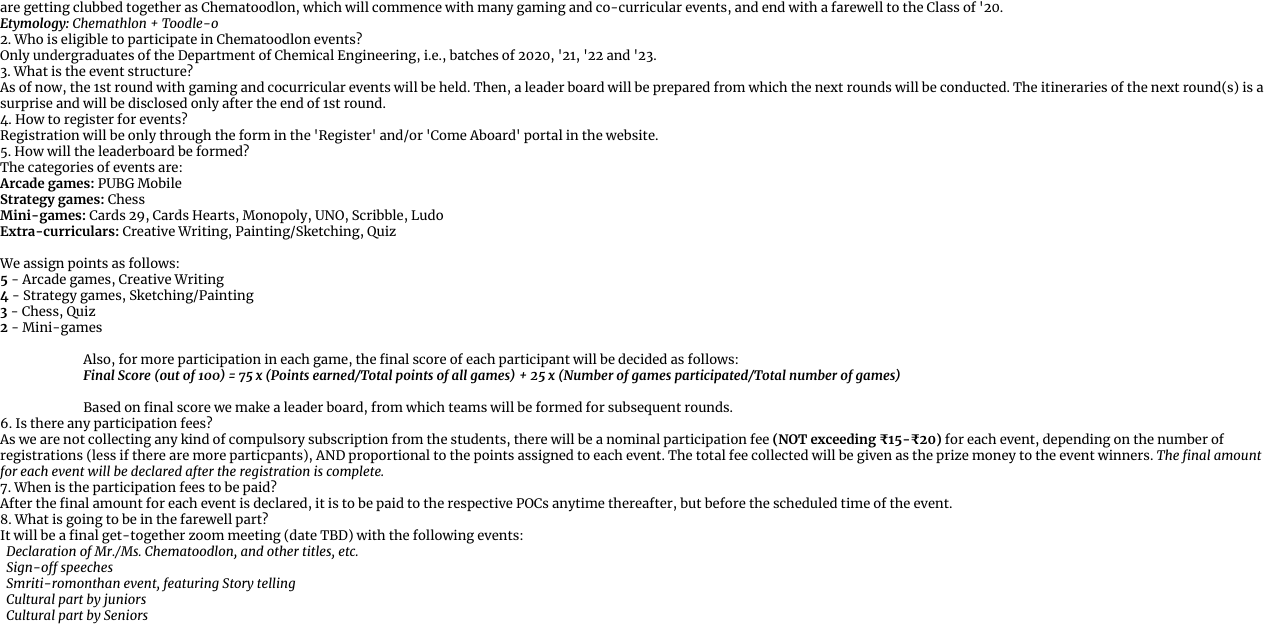
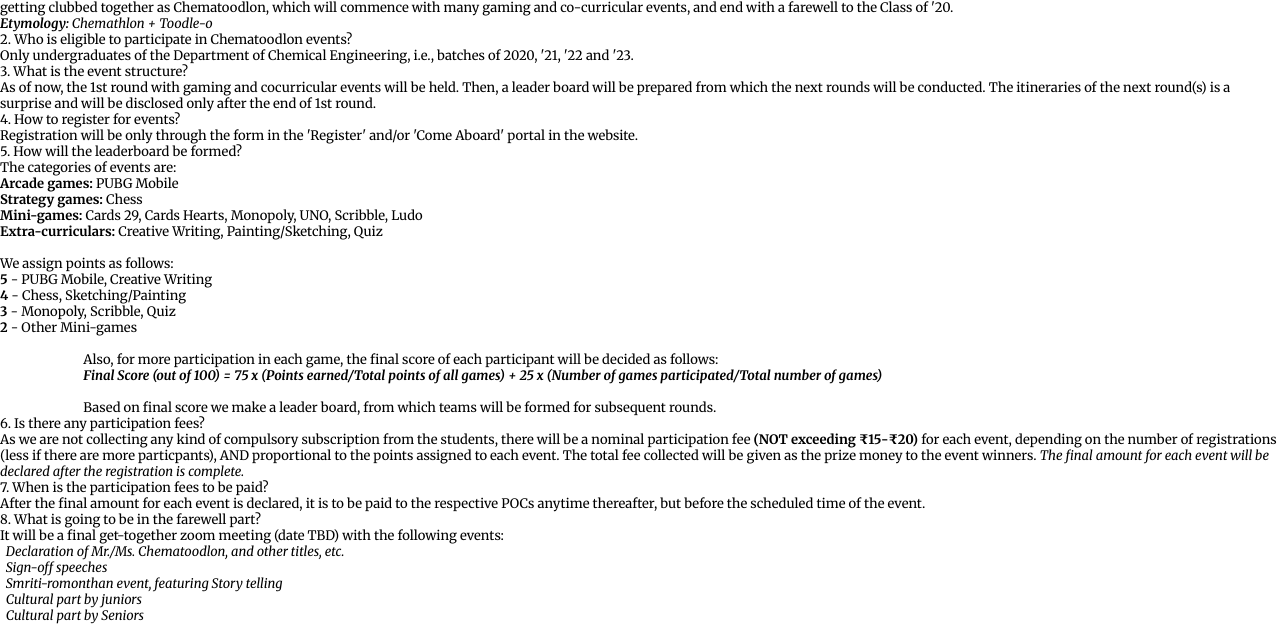
Before and after one commit to chematoodlon/faqs, a plain HTML site: page index.html in a window 1280 px wide. Shown: the part 2731-3357 px from the top of the page. Drawn offline with Linux system fonts and the light colour scheme.

Commit message:
Update index.html

```diff
--- a/index.html
+++ b/index.html
@@ -17,6 +17,8 @@
 <script src="faqs.js" type="text/javascript"></script>
 <script src="respond.min.js" type="text/javascript"></script>
 
+
+<link href="https://fonts.googleapis.com/css2?family=Merriweather:ital,wght@0,300;0,400;0,700;0,900;1,300;1,400;1,700;1,900&display=swap" rel="stylesheet">
 
 </head>
 
@@ -330,10 +332,10 @@
             <b>Mini-games:</b> Cards 29, Cards Hearts, Monopoly, UNO, Scribble, Ludo<br>
             <b>Extra-curriculars:</b> Creative Writing, Painting/Sketching, Quiz<br><br>
             We assign points as follows:<br>
-            <b>5</b> - Arcade games, Creative Writing<br>
-            <b>4</b> - Strategy games, Sketching/Painting<br>
-            <b>3</b> - Chess, Quiz<br>
-            <b>2</b> - Mini-games<br><br>
+            <b>5</b> - PUBG Mobile, Creative Writing<br>
+            <b>4</b> - Chess, Sketching/Painting<br>
+            <b>3</b> - Monopoly, Scribble, Quiz<br>
+            <b>2</b> - Other Mini-games<br><br>
 
             <span style="display:block; width:69vw; margin-left:6.5vw;">Also, for more participation in each game, the final score of each participant will be decided as follows:<br><i><b>Final Score (out of 100) = 75 x (Points earned/Total points of all games) + 25 x (Number of games participated/Total number of games)</b></i><br><br>
             Based on final score we make a leader board, from which teams will be formed for subsequent rounds.</span>
```
